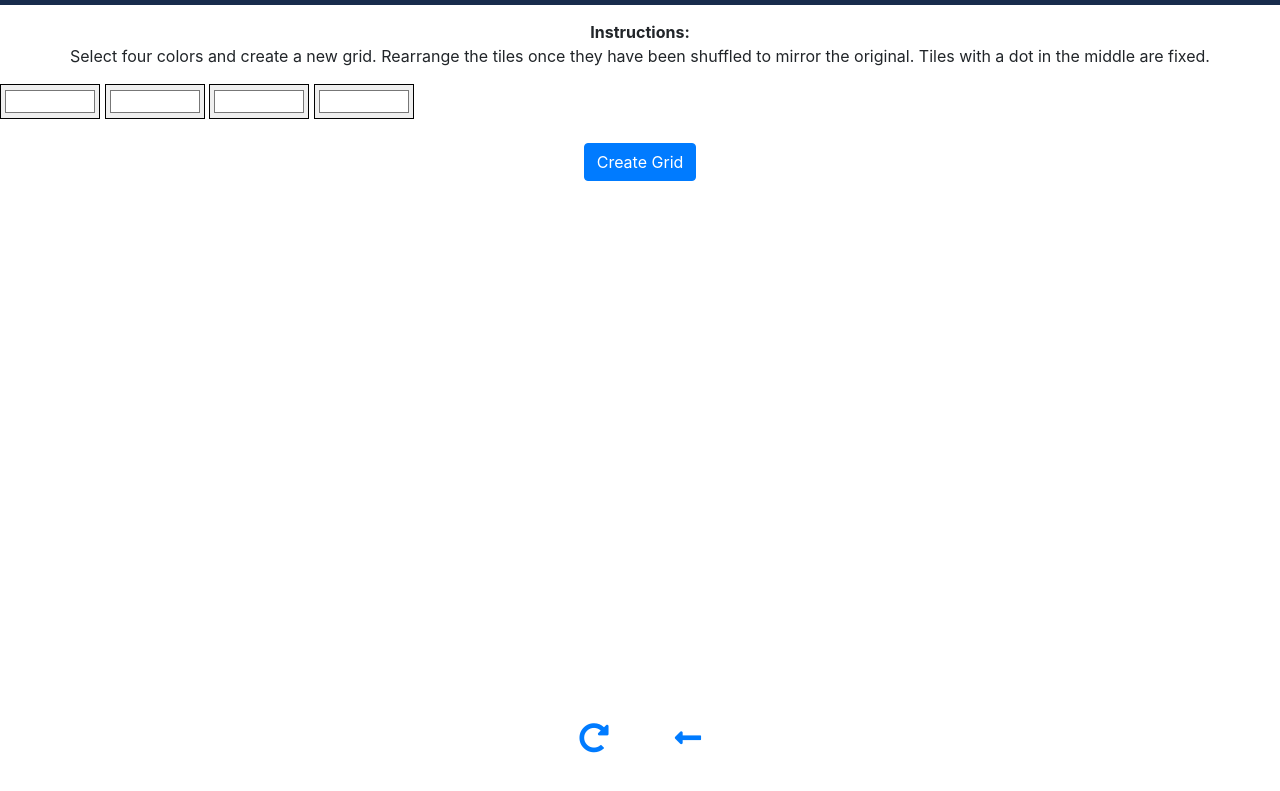
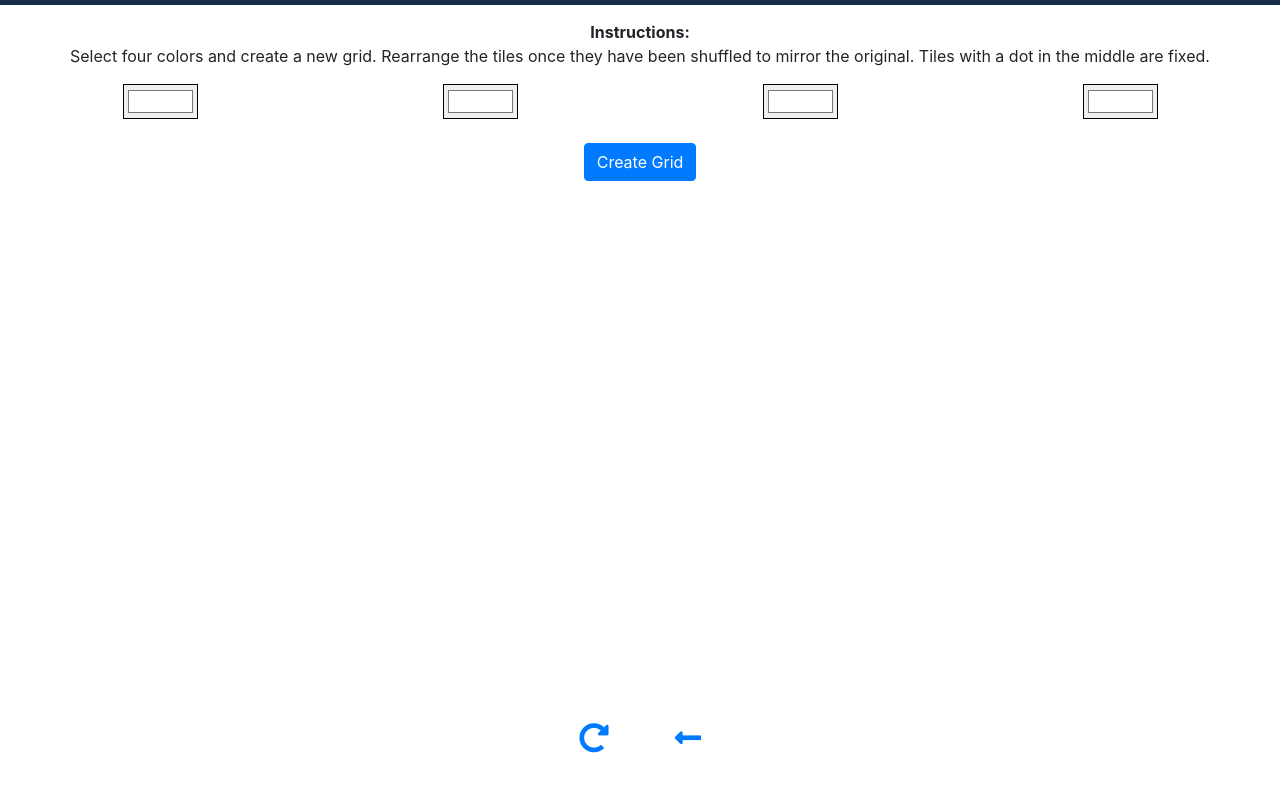
Before and after one commit to nsemmler/Q1-Project, a website: page index.html in a window 1280 px wide. Shown: the part 71-862 px from the top of the page. Drawn offline with nearby package versions, Linux system fonts and the light colour scheme.

```diff
--- a/main.css
+++ b/main.css
@@ -129,3 +129,33 @@
   flex-direction: column;
   justify-content: center;
 }
+
+.colortoolcontainer input {
+  height: 75px;
+  width: 75px;
+}
+
+.colortoolcontainer {
+  display: flex;
+  justify-content: space-around;
+}
+
+/*  */
+
+/* #spectrum-color {
+  float: left;
+}
+
+#spectrum-all {
+  float: left;
+  margin-left: 15px;
+} */
+
+.selected-color, .selected-color-tl, .selected-color-br, .selected-color-bl {
+  width: 100px;
+  height: 100px;
+  /* float: left; */
+  /* margin-left: 15px; */
+  border: 1px solid black;
+  /* margin-top: 10px; */
+}
```
